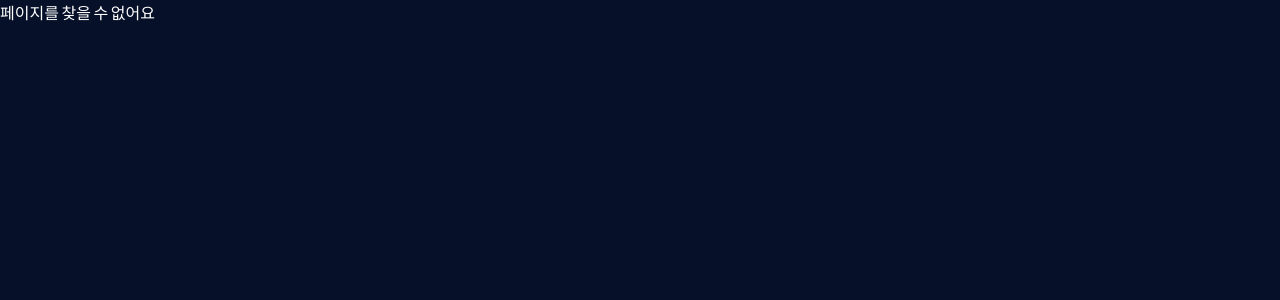
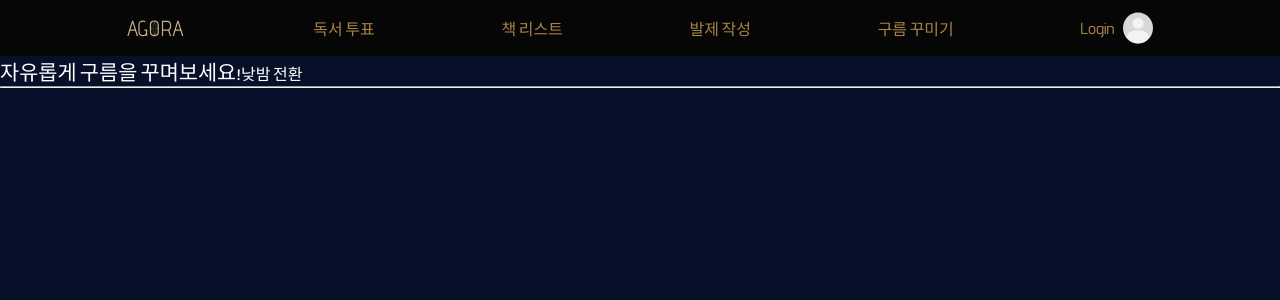
Before and after one commit to 9oormthon-univ/TEAM_5, a React (Create React App) app: page /goorm in a window 1280 px wide. Before the commit this address had no page. Shown: the top 300 px of the page. Built offline with nearby package versions, Linux system fonts and the light colour scheme.

Commit message:
goorm page route

```diff
--- a/src/constants/nav.ts
+++ b/src/constants/nav.ts
@@ -21,6 +21,6 @@ export const navItems = [
   },
   {
     title: '구름 꾸미기',
-    link: '/',
+    link: '/goorm',
   },
 ];
--- /dev/null
+++ b/src/pages/GoormMake.tsx
@@ -0,0 +1,27 @@
+import styled from 'styled-components';
+
+function GoormMake() {
+  return (
+    <StyledWrapper>
+      <div>
+        <StyledInform>자유롭게 구름을 꾸며보세요!</StyledInform>
+        <span>낮밤 전환</span>
+      </div>
+      <StyledHr />
+    </StyledWrapper>
+  );
+}
+
+export default GoormMake;
+
+const StyledWrapper = styled.div`
+  display: flex;
+  flex-direction: column;
+  justify-content: center;
+`;
+
+const StyledInform = styled.span`
+  font-size: 1.3rem;
+`;
+
+const StyledHr = styled.hr``;
```
Also changed, not shown: src/router/Router.tsx (+11 -9 lines).
